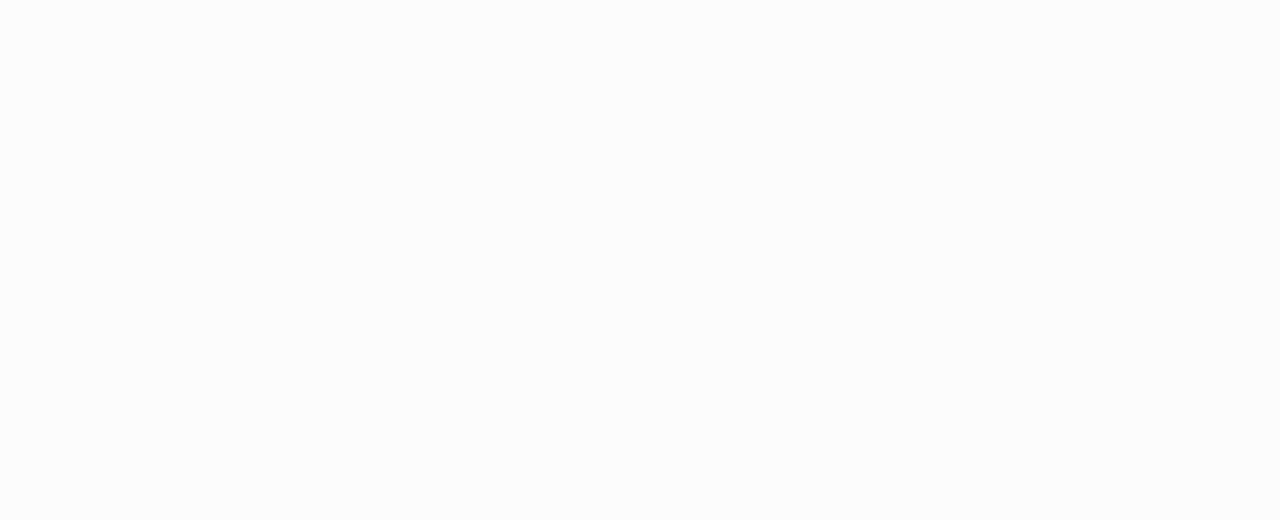
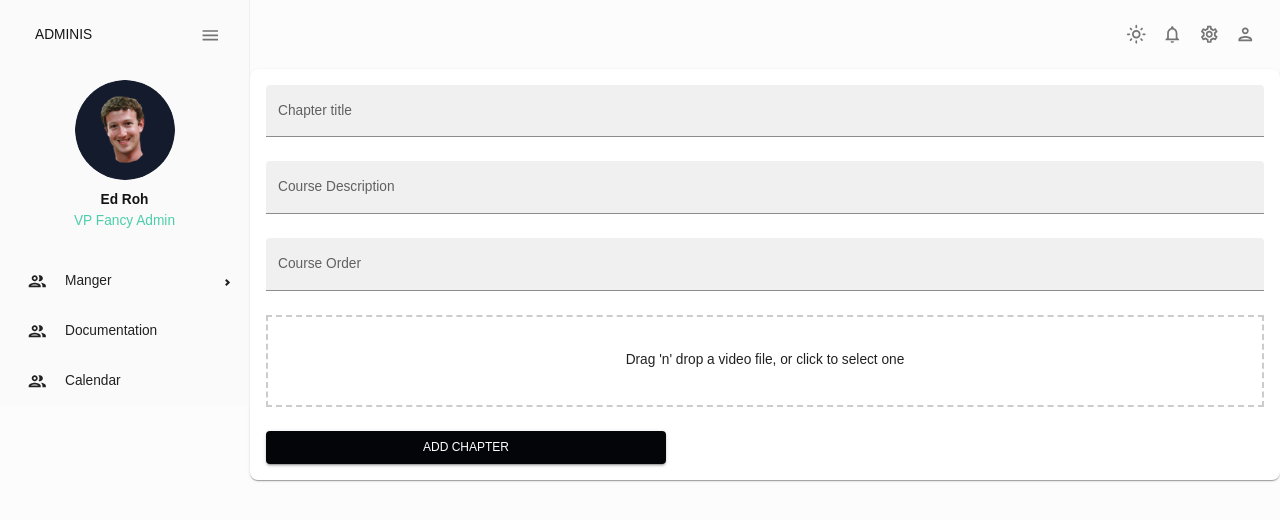
Before and after one commit to ProjectMooc-JR/Admin-Management-System-UI, a React (Create React App) app: page /createChapter/1 in a window 1280 px wide. Before the commit this address had no page. Shown: the top 520 px of the page. Built offline with nearby package versions, Linux system fonts and the light colour scheme; sample sign-in values are in the browser's storage.

Commit message:
Fix chapter issue

```diff
--- a/src/App.js
+++ b/src/App.js
@@ -21,6 +21,7 @@
 import { theme } from "./theme";
 import NeedAuth from "./components/NeedAuth";
 import UpdateCourseCategory from "./pages/courseCategory/updatecoursecategory";
+import CreateChapter from "./pages/chapterManagement/CreateChapter";
 
 function App() {
   return (
@@ -137,6 +138,15 @@
               </NeedAuth>
             }
           />
+           <Route
+            path="/createChapter/:courseid"
+            element={
+              <NeedAuth>
+                <CreateChapter />
+              </NeedAuth>
+            }
+          />
+
           <Route
             path="/chapterManagement"
             element={
--- a/src/pages/chapterManagement/ChapterManagement.jsx
+++ b/src/pages/chapterManagement/ChapterManagement.jsx
@@ -5,12 +5,9 @@
 import AlterDialog from "../../components/alterDialog";
 import getRequest from "../../request/getRequest";
 import deleteRequest from "../../request/delRequest";
-import toast from 'react-hot-toast';
+import toast from "react-hot-toast";
 import Header from "../../components/Header";
-import colors from '../../theme';
-
-
-
+import colors from "../../theme";
 
 export default function ChapterManagement() {
   const [pageSearch, setPageSearch] = useState({
@@ -34,7 +31,9 @@
 
   useEffect(() => {
     const fetchChapters = async () => {
-      const result = await getRequest(`/chapters/${pageSearch.page}/${pageSearch.pageSize}`);
+      const result = await getRequest(
+        `/chapters/${pageSearch.page}/${pageSearch.pageSize}`
+      );
       if (result.status === 200) {
         const rows = result.data.items.map((chapter) => ({
           id: chapter.ID,
@@ -62,6 +61,14 @@
     setOpen(true);
   };
 
+  const handleAddChapter = () => {
+    if (rowSelectionModel.length === 0) {
+      setAlertMessage("Please select course to add a chapter.");
+      return;
+    }
+    navigate("/createChapter/" + rowSelectionModel.id); // Add chapter route
+  };
+
   const handleDialogClose = async (data) => {
     setOpen(false);
     if (!data.isOk || rowSelectionModel.length === 0) return;
@@ -77,9 +84,9 @@
     setPageSearch({ page: 1, pageSize: pageSearch.pageSize });
   };
 
-  const handleAddChapter = () => {
-    navigate("/chapters/create");  // Add chapter route
-  };
+  // const handleAddChapter = () => {
+  //   navigate("/chapters/create");  // Add chapter route
+  // };
 
   const columns = [
     { field: "id", headerName: "ID" },
@@ -90,21 +97,32 @@
     { field: "publishedAt", headerName: "Published At", flex: 1 },
   ];
 
+
   return (
     <Box m="20px">
-      <Header title="Chapter Management" subtitle="Manage all chapters, edit, delete, or add new chapters" />
+      <Header
+        title="Chapter Management"
+        subtitle="Manage all chapters, edit, delete, or add new chapters"
+      />
 
       <Box sx={{ mb: "15px" }}>
         <Stack direction="row" spacing={2} justifyContent="flex-end">
           <Button variant="contained" onClick={handleAddChapter}>
-              Add Chapter
+            Add Chapter
           </Button>
           <Button
-              color="secondary"
-              variant="contained"
-              onClick={handleDeleteChapter}
+            color="secondary"
+            variant="contained"
+            onClick={handleDeleteChapter}
           >
-              Delete
+            Add Chapter
+          </Button>
+          <Button
+            color="secondary"
+            variant="contained"
+            onClick={handleDeleteChapter}
+          >
+            Delete
           </Button>
         </Stack>
       </Box>
@@ -146,6 +164,7 @@
           pageSizeOptions={[10, 25, 50, 100]}
           checkboxSelection
           disableSelectionOnClick
+
           onRowSelectionModelChange={(newRowSelectionModel) => {
             setRowSelectionModel(newRowSelectionModel);
           }}
--- /dev/null
+++ b/src/pages/chapterManagement/CreateChapter.jsx
@@ -0,0 +1,137 @@
+import React from "react";
+import { useState, useEffect } from "react";
+import {
+  Box,
+  Button,
+  TextField,
+  Select,
+  InputLabel,
+  FormControl,
+  MenuItem,
+  // Stack,
+  Autocomplete,
+  CircularProgress,
+} from "@mui/material";
+import { useFormik } from "formik";
+// import toast from "react-hot-toast";
+import * as Yup from "yup";
+import postRequest from "../../request/postRequest";
+import getRequest from "../../request/getRequest";
+// import Header from "../../components/Header";
+import MoocDropzone from "../../components/moocDropzone";
+import VideoUploadZone from "../../pages/courseManagement/VideoUploadZone";
+import { useParams } from "react-router-dom";
+
+export default function CreateChapter() {
+  // 控制加载的状态
+  const [loading, setLoading] = useState(false);
+  let { courseid } = useParams();
+  console.log("CreateChapter", courseid);
+  const [avatarData, setAvatarData] = useState("");
+  const handleAvatarResult = (result) => {
+    setAvatarData(result);
+  };
+
+  const [videoFile, setVideoFile] = useState(null);
+
+  const handleVideoUpload = (file) => {
+    setVideoFile(file); // Store the uploaded video file in state
+  };
+
+  const handleSubmit = (event) => {
+    event.preventDefault();
+    const formData = new FormData();
+    formData.append("courseVideo", videoFile); // Add the video file to FormData for submission
+    // Add other form fields as necessary
+
+    // Submit the form data, e.g., via fetch or axios
+  };
+  // 使用 Formik 管理表单状态和验证
+  const formik = useFormik({
+    initialValues: {
+     ChapterTitle: "",
+     ChapterDescription: "",
+     ChapterOrder: "",
+    },
+
+    validationSchema: Yup.object({
+        ChapterTitle: Yup.string().required("ChapterTitle is required"),
+    }),
+    onSubmit: async (inputValues) => {
+      const formData = new FormData();
+      formData.append("file", videoFile);
+      formData.append("ChapterTitle", inputValues.ChapterTitle);
+      formData.append("ChapterDescription", inputValues.ChapterDescription);
+      formData.append("ChapterOrder", inputValues.ChapterOrder);
+      formData.append("CourseID", courseid);
+
+      let result = await postRequest("/chapters", formData);
+
+      if (result.status === 201) {
+        alert("Add course successfully");
+      } else {
+        alert("Add course failed");
+      }
+    },
+  });
+  return (
+    <Box
+      sx={{
+        bgcolor: "background.paper",
+        boxShadow: 1,
+        borderRadius: 2,
+        p: 2,
+        minWidth: 300,
+        display: "flex",
+        flexDirection: "column",
+        gap: "24px",
+      }}
+    >
+
+      <form onSubmit={formik.handleSubmit} className="add-teacher-form">
+        <TextField
+          fullWidth
+          variant="filled"
+          type="text"
+          label="Chapter title"
+          name="ChapterTitle"
+          value={formik.values.ChapterTitle}
+          onChange={formik.handleChange}
+          error={formik.touched.ChapterTitle && Boolean(formik.errors.ChapterTitle)}
+          helperText={formik.touched.ChapterTitle && formik.errors.ChapterTitle}
+        />
+         <TextField
+          fullWidth
+          variant="filled"
+          type="text"
+          label="Course Description"
+          name="ChapterDescription"
+          value={formik.values.ChapterDescription}
+          onChange={formik.handleChange}
+          error={formik.touched.ChapterDescription && Boolean(formik.errors.ChapterDescription)}
+          helperText={formik.touched.ChapterDescription && formik.errors.ChapterDescription}
+        />
+        <TextField
+          fullWidth
+          variant="filled"
+          type="number"
+          label="Course Order"
+          name="ChapterOrder"
+          value={formik.values.ChapterOrder}
+          onChange={formik.handleChange}
+          error={formik.touched.ChapterOrder && Boolean(formik.errors.ChapterOrder)}
+          helperText={formik.touched.ChapterOrder && formik.errors.ChapterOrder}
+        />
+         <VideoUploadZone onVideoUpload={handleVideoUpload} />
+        <Button
+          type="submit"
+          variant="contained"
+          color="primary"
+          sx={{ width: "400px" }}
+        >
+          Add Chapter
+        </Button>
+      </form>
+    </Box>
+  );
+}
--- a/src/pages/courseManagement/CourseManagement.jsx
+++ b/src/pages/courseManagement/CourseManagement.jsx
@@ -133,6 +133,16 @@
     }));
   };
 
+  const handleAddChapter = () => {
+    // if (rowSelectionModel.length === 0) {
+    //   toast.error("Please select course to add a chapter.");
+    //   return;
+    // }
+    //navigate("/createChapter/" + rowSelectionModel.id); // Add chapter route
+
+    navigate("/createChapter/" + 2); // Add chapter route
+  };
+
   return (
     <Box m="20px">
       <Header
@@ -144,6 +154,13 @@
         <Stack direction="row" spacing={2} justifyContent="flex-end">
           <Button variant="contained" onClick={handleAddCourse}>
             Add Course
+          </Button>
+          <Button
+            color="secondary"
+            variant="contained"
+            onClick={handleAddChapter}
+          >
+            Add Chapter
           </Button>
           <Button color="secondary" variant="contained" onClick={handleDelete}>
             Delete
@@ -202,13 +219,16 @@
           pageSize={pageSearch.pageSize}
           pagination
           paginationMode="server"
+          rowSelection
           checkboxSelection
-          disableSelectionOnClick
+          //disableSelectionOnClick
           onPageSizeChange={(newPageSize) => setPageSize(newPageSize)}
           onPageChange={(newPage) => setPage(newPage)}
           // onPaginationModelChange={handlePaginationModel}
-          onRowSelectionModelChange={(newRowSelectionModel) => {
-            setRowSelectionModel(newRowSelectionModel);
+
+          onRowSelectionModelChange={(newSelection,a) => {
+
+            setRowSelectionModel(newSelection);
           }}
           rowThreshold={0}
           getDetailPanelHeight={getDetailPanelHeight}
```
